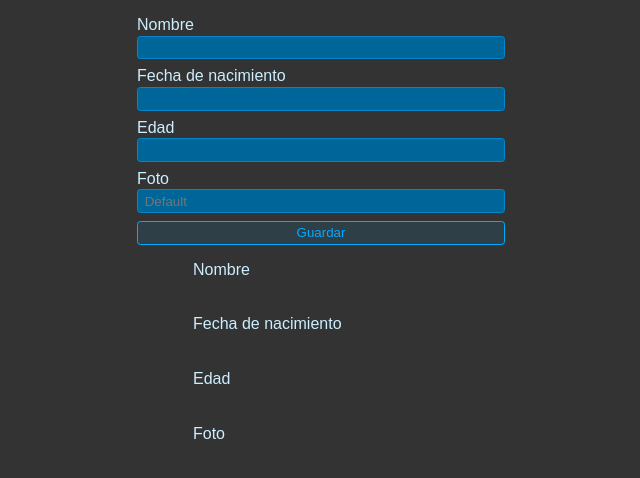
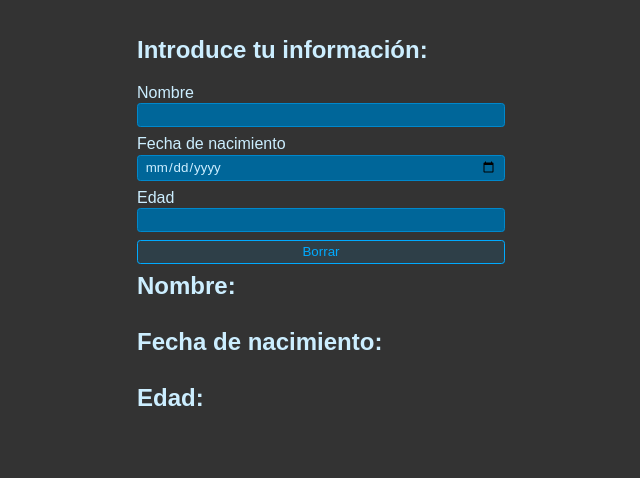
Before and after one commit to alexisrhb83smyrc/frnevtecabraham, a React app: page / in a window 1280 px wide. Shown: the top 478 px of the page, without its empty margins (319-959 px from the left). Built offline with nearby package versions, Linux system fonts and the light colour scheme; the HTML template or start-up script is replaced by a standard one.

Commit message:
agregue statehook para capturar datos de forma dinámica. estilizado

```diff
--- a/src/App.jsx
+++ b/src/App.jsx
@@ -7,8 +7,8 @@ import { Info } from "./Info";
 function App() {
   return (
     <>
+    <h2>Introduce tu información:</h2>
     <FormItem />
-    <Info />
     </>
   )
 }
--- a/src/FormItem.jsx
+++ b/src/FormItem.jsx
@@ -1,36 +1,31 @@
 import { useState } from "react";
 
 export function FormItem() {
-  /*const [formValues, setFormValues] = useState({});
-  const handleChange = (e) => {
-    setFormValues({ ...formValues, [e.target.id]: e.target.value });
-  };
-  const handleSubmit = (e) => {
-    e.preventDefault();
-    console.log(formValues);
-  };*/
+  const [name, setName] = useState("");
+  const [birthday, setBirthday] = useState("");
+  const [age, setAge] = useState("");
   return (
     <>
       <form className="new-item-form">
         <div className="form-row">
-          <label htmlFor="nombre">Nombre</label>
+          <label htmlFor="name">Nombre</label>
           <input
             type="text"
-            name="nombre"
-            id="nombre"
-            // value={formValues.name || ""}
-            // onChange={handleChange}
+            value={name}
+            onChange={(e) => setName(e.target.value)}
+            name="name"
+            id="name"
             required
           />
         </div>
         <div className="form-row">
           <label htmlFor="fecha">Fecha de nacimiento</label>
           <input
-            type="text"
+            type="date"
+            value={birthday}
+            onChange={(e) => setBirthday(e.target.value)}
             name="fecha"
             id="fecha"
-            // value={formValues.name || ""}
-            // onChange={handleChange}
             required
           />
         </div>
@@ -38,26 +33,26 @@ export function FormItem() {
           <label htmlFor="edad">Edad</label>
           <input
             type="text"
+            value={age}
+            onChange={(e) => setAge(e.target.value)}
             name="edad"
             id="edad"
-            // value={formValues.name || ""}
-            // onChange={handleChange}
             required
           />
         </div>
-        <div className="form-row">
-          <label htmlFor="foto">Foto</label>
-          <input
-            placeholder="Default"
-            type="text"
-            name="foto"
-            id="foto"
-            // value={formValues.name || ""}
-            // onChange={handleChange}
-            required
-          />
-        </div>
-        <button className="btn">Guardar</button>
+        <button className="btn">Borrar</button>
+        <label className="title" htmlFor="name">
+          Nombre:
+          <p className="data" id="name">{name}</p>
+        </label>
+        <label className="title" htmlFor="name">
+          Fecha de nacimiento:
+          <p className="data" id="name">{birthday}</p>
+        </label>
+        <label className="title" htmlFor="name">
+          Edad:
+          <p className="data" id="name">{age}</p>
+        </label>
       </form>
     </>
   );
--- a/src/Info.jsx
+++ b/src/Info.jsx
@@ -1,8 +1,8 @@
+
 import { useState } from "react";
 
 export function Info() {
  return (
-
   <li className="list">
       <ul id="nombre">Nombre</ul>
       <ul id="fecha">Fecha de nacimiento</ul>
--- a/src/style.css
+++ b/src/style.css
@@ -9,6 +9,17 @@ body {
   max-width: 400px;
   padding: 1rem;
   margin: 0 auto;
+}
+
+.title{
+font-size: 1.5rem;
+font-weight: bold;
+}
+
+.data {
+  font-size: 1.25rem;
+  font-weight: normal;
+  color: whitesmoke;
 }
 
 .new-item-form {
```
